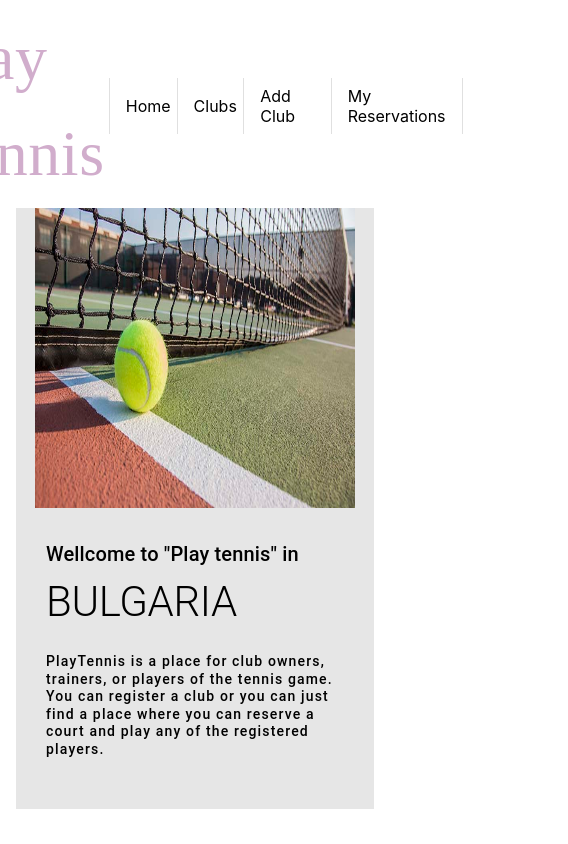
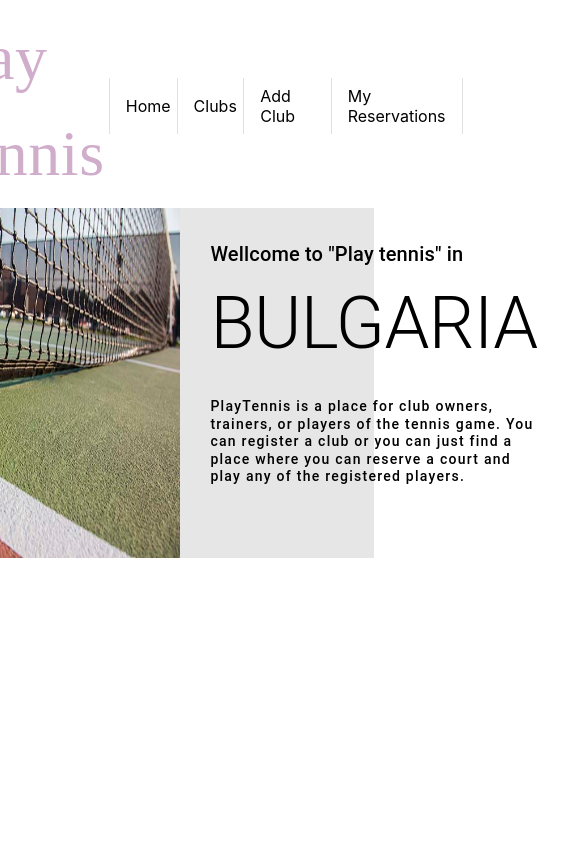
Before and after one commit to plambet0/react-app-playtennis, a React (Create React App) app: page / in a window 390 px wide. Shown: the whole page, 568 px wide, since content can reach past the window. Built offline with nearby package versions, Linux system fonts and the light colour scheme; a web font is replaced by a local one.

Commit message:
refactoring

```diff
--- a/src/components/appbar/appbarDesktop.tsx
+++ b/src/components/appbar/appbarDesktop.tsx
@@ -1,6 +1,5 @@
 
-import { ListItemButton, Divider, ListItemIcon } from '@mui/material';
-import SearchIcon from "@mui/icons-material/Search";
+import { ListItemButton, Divider } from '@mui/material';
 import { MyList, AppbarContainer, AppBarHeader} from "../../styles/appbar";
 import { useState } from 'react';
 import ClubForm from '../clubForm';
--- a/src/components/appbar/banner/index.tsx
+++ b/src/components/appbar/banner/index.tsx
@@ -1,16 +1,12 @@
-import { useTheme } from "@mui/material/styles";
 import { Typography } from "@mui/material";
 import { BannerContainer, BannerContent, BannerDescription, BannerImage, BannerTitle } from "../../../styles/banner";
 
 
 export function Banner() {
 
-  const theme = useTheme();
-
   return (
     <BannerContainer>
             <BannerImage src="/images/banner/tennis-court.jpg">
-
             </BannerImage>
         <BannerContent>
             <Typography variant="h6">Wellcome to "Play tennis" in</Typography>
--- a/src/components/appbar/index.tsx
+++ b/src/components/appbar/index.tsx
@@ -1,9 +1,7 @@
 import { useTheme } from "@mui/material/styles";
-import { useMediaQuery } from "@mui/material";
 import AppbarDesktop from "./appbarDesktop";
 
 export default function Appbar() {
-  const theme = useTheme();
   return (
     <>
       <AppbarDesktop/>
--- a/src/components/clubForm/index.tsx
+++ b/src/components/clubForm/index.tsx
@@ -1,4 +1,4 @@
-import { Dialog, DialogTitle, DialogContent, Button, TextField, Grid, RadioGroup, FormLabel, FormControlLabel, Radio } from '@mui/material';
+import { Dialog, DialogTitle, DialogContent, Button, TextField, Grid} from '@mui/material';
 import { useState, useContext } from 'react';
 import { IClub } from '../clubs';
 import { Context } from '../../context';
@@ -35,7 +35,7 @@ export default function ClubForm({handleClose, clubInput} : IProps) {
     const [surface, setSurface] = useState(clubInput?.surface || '');
     const [image, setImage] = useState(clubInput?.image || '');
     const [formErrors, setFormErrors] = useState(defaultErrorsObj);
-    const {state, dispatch} = useContext(Context);
+    const {dispatch} = useContext(Context);
 
     const errorTexts = {
       name: 'Name is required',
--- a/src/components/clubs/index.tsx
+++ b/src/components/clubs/index.tsx
@@ -74,9 +74,9 @@ export default function Clubs() {
 
 
     return(
-            <Container sx={{ py: 6 }} maxWidth={'lg'}>
+            <Container sx={{paddingTop: '20px', width: '100%'}} >
             {/* End hero unit */}
-            <Grid container style={{ paddingBottom: 15}} >
+            <Grid container style={{ paddingBottom: '20px'}} >
             <TextField
             placeholder="Search by Club Name ..."
             onChange={(e) => {
--- a/src/components/reservationForm.tsx
+++ b/src/components/reservationForm.tsx
@@ -8,6 +8,7 @@ import { DateTimePicker, MuiPickersUtilsProvider } from '@material-ui/pickers';
 import DateFnsUtils from '@date-io/date-fns';
 import { MaterialUiPickersDate } from '@material-ui/pickers/typings/date';
 import { IReservation } from './reservations';
+import { Colors } from '../styles/theme';
 
 
 
@@ -20,9 +21,9 @@ type IProps = {
 
 
 export default function ReservationForm({handleClose, clubInput, reservationInput} : IProps) {
-    const [name, setName] = useState(clubInput?.name || reservationInput?.club || '');
-    const [city, setCity] = useState(clubInput?.city || reservationInput?.city || '');
-    const {state, dispatch} = useContext(Context);
+    const [name] = useState(clubInput?.name || reservationInput?.club || '');
+    const [city] = useState(clubInput?.city || reservationInput?.city || '');
+    const {dispatch} = useContext(Context);
     const [date, setDate] = useState<MaterialUiPickersDate | null>(new Date());
 
 
@@ -56,13 +57,12 @@ export default function ReservationForm({handleClose, clubInput, reservationInpu
     <Dialog
     id="new-club-dialog"
     open={true}
-    // classes={{ paper: classes.paperNew }}
     BackdropProps={{ style: { background: '#1297FCC 0% 0% no-repeat padding-box' } }}
     >
       <DialogTitle
         id="form-dialog-title"
         style={{
-          borderBottom: '1px solid ' + '#0EAEFF',
+          borderBottom: '1px solid ' + Colors.secondary,
           textAlign: 'center',
           paddingTop: '15px',
           paddingBottom: '13px'
@@ -71,7 +71,7 @@ export default function ReservationForm({handleClose, clubInput, reservationInpu
         <span
           style={{
             margin: 'auto',
-            color: '#0EAEFF',
+            color: Colors.secondary,
             letterSpacing: '-0.01px',
             fontSize: '22px',
             lineHeight: '33px',
--- a/src/styles/appbar/index.tsx
+++ b/src/styles/appbar/index.tsx
@@ -32,19 +32,3 @@ export const MyList = styled(List)(({ type } : IProps) => ({
     alignItems: 'center'
 
 }));
-
-export const ActionIconsContainerMobile = styled(Box)(() => ({
-    display: 'flex',
-    background: Colors.shaft,
-    position: 'fixed',
-    bottom: 0,
-    left: 0,
-    width: '100%',
-    alignItems: 'center',
-    zIndex: 99,
-    borderTop: `1px solid ${Colors.border}`
-}));
-
-export const ActionIconsContainerDesktop = styled(Box)(() => ({
-    flexGrow: 0
-}));
--- a/src/styles/banner/index.tsx
+++ b/src/styles/banner/index.tsx
@@ -3,31 +3,20 @@ import { styled } from "@mui/material/styles";
 import { Colors } from '../theme';
 
 
-export const BannerContainer = styled(Box)(({theme}) => ({
+export const BannerContainer = styled(Box)(() => ({
 
     display: 'flex',
     justifyContent: 'center',
     width: '100%',
     height: '100%',
     padding: '0px 0px',
-    background: Colors.light_gray,
-    [theme.breakpoints.down('sm')]: {
-        flexDirection: 'column',
-        alignItems: 'center'
-    }
+    background: Colors.light_gray
 }));
 
-export const BannerImage = styled('img')(({src, theme}) => ({
+export const BannerImage = styled('img')(({src}) => ({
 
     src: `url(${src})`,
-    width: '100%',
-    [theme.breakpoints.down('md')]: {
-        width: '450px',
-    },
-    [theme.breakpoints.down('sm')]: {
-        width: '320px',
-        height: '300px'
-    }
+    width: '100%'
 }));
 
 export const BannerContent = styled(Box)(() => ({
@@ -38,22 +27,14 @@ export const BannerContent = styled(Box)(() => ({
     padding: '30px',
 }));
 
-export const BannerTitle = styled(Typography)(({theme}) => ({
+export const BannerTitle = styled(Typography)(() => ({
     lineHeight: 1.5,
     fontSize: '72px',
     marginBottom: '20px',
-    [theme.breakpoints.down('sm')]: {
-        fontSize: '42px',
-    }
 }));
 
-export const BannerDescription = styled(Typography)(({theme}) => ({
+export const BannerDescription = styled(Typography)(() => ({
     lineHeight: 1.25,
     letterSpacing: 1.25,
     marginBottom: '3em',
-    [theme.breakpoints.down('sm')]: {
-        lineHeight: 1.25,
-        letterSpacing: 1.15,
-        marginBottom: '1.5em',
-    }
 }));
```
Also changed, not shown: src/components/confirmation.tsx (+0 -14 lines).
